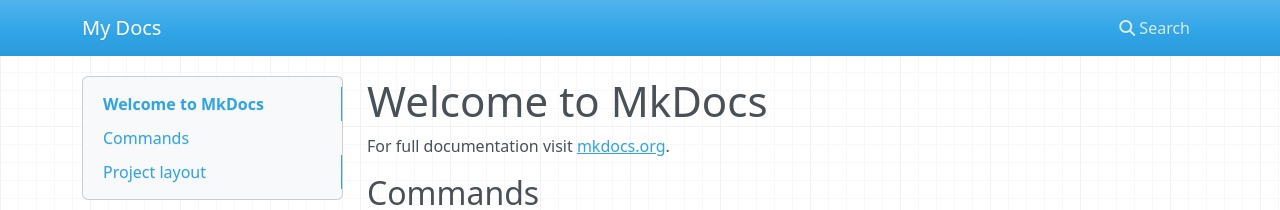
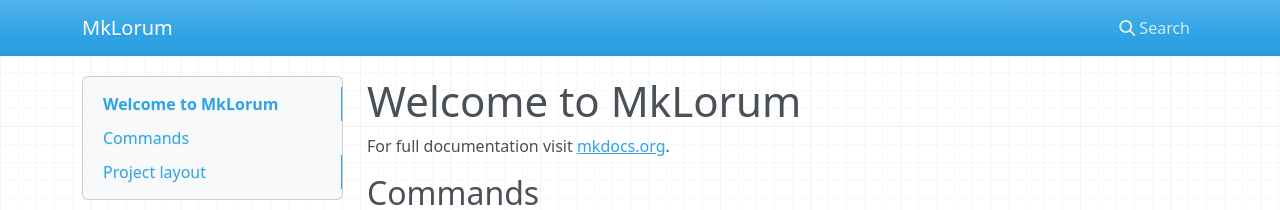
Before and after one commit to showa-yojyo/hello-mkdoc, an MkDocs documentation site: the page built from docs/index.md, in a window 1280 px wide. Shown: the top 210 px of the page. Built offline with MkDocs 1.6.1, drawn with Linux system fonts in a browser that asks for light colours; nearby versions of some CDN libraries.

Commit message:
s/MkDocs/MkLorum/

```diff
--- a/docs/index.md
+++ b/docs/index.md
@@ -1,4 +1,4 @@
-# Welcome to MkDocs
+# Welcome to MkLorum
 
 For full documentation visit [mkdocs.org](https://www.mkdocs.org).
 
--- a/mkdocs.yml
+++ b/mkdocs.yml
@@ -1 +1 @@
-site_name: My Docs
+site_name: MkLorum
```
